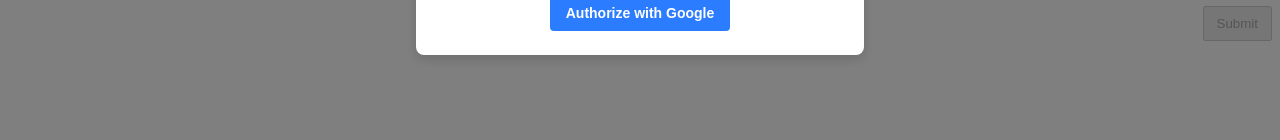
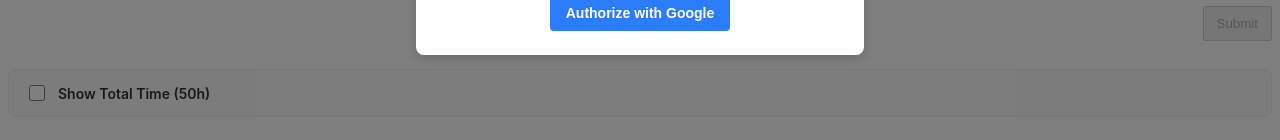
Before and after one commit to alaws-scottlogic/time-allocated-to-issue, a React (Vite) app: page / in a window 1280 px wide. Shown: the part 448-588 px from the top of the page. Built offline with nearby package versions, Linux system fonts and the light colour scheme; no server answers; sample sign-in values are in the browser's storage.

Commit message:
add timing progress bar

```diff
--- a/src/App.jsx
+++ b/src/App.jsx
@@ -37,6 +37,8 @@
   const [error, setError] = useState("");
   const [noteText, setNoteText] = useState("");
   const [notesSaving, setNotesSaving] = useState(false);
+  const [timings, setTimings] = useState([]);
+  const [showProgress, setShowProgress] = useState(false);
 
   async function saveNote(text) {
     const trimmed = (text || "").trim();
@@ -83,6 +85,23 @@
     }
   }, []);
 
+  const reloadTimings = React.useCallback(async () => {
+    try {
+      const spreadsheetId =
+        localStorage.getItem("spreadsheetId") ||
+        (import.meta.env && import.meta.env.VITE_GOOGLE_SHEETS_SPREADSHEET_ID);
+      if (!spreadsheetId) return;
+      const clientId =
+        (import.meta.env && import.meta.env.VITE_GOOGLE_CLIENT_ID) || null;
+      const data = await sheetsClient
+        .getTimings(spreadsheetId, clientId)
+        .catch(() => []);
+      setTimings(data || []);
+    } catch (e) {
+      console.error("Failed to reload timings", e);
+    }
+  }, []);
+
   // NEW: Handle Google OAuth callback
   useEffect(() => {
     const params = new URLSearchParams(window.location.search);
@@ -111,17 +130,27 @@
     }
   }, []);
 
-  // Load saved issues on mount
+  // Load saved issues and timings on mount
   useEffect(() => {
     reloadIssues();
-  }, []);
+    reloadTimings();
+  }, [reloadIssues, reloadTimings]);
 
-  // When authentication (re-)establishes, refresh the Issues list automatically
+  // Refresh data when switching to home view
+  useEffect(() => {
+    if (view === "home") {
+      reloadIssues();
+      reloadTimings();
+    }
+  }, [view, reloadIssues, reloadTimings]);
+
+  // When authentication (re-)establishes, refresh the lists automatically
   useEffect(() => {
     if (authStatus && authStatus.authenticated) {
       reloadIssues();
+      reloadTimings();
     }
-  }, [authStatus && authStatus.authenticated, reloadIssues]);
+  }, [authStatus && authStatus.authenticated, reloadIssues, reloadTimings]);
 
   async function addIssues(override) {
     const raw =
@@ -239,6 +268,7 @@
               (import.meta.env && import.meta.env.VITE_GOOGLE_CLIENT_ID) ||
               null;
             await sheetsClient.appendTiming(spreadsheetId, closed, clientId);
+            reloadTimings();
           }
         }
         // Clear active after stopping
@@ -280,6 +310,7 @@
           await sheetsClient
             .appendTiming(spreadsheetId, closed, clientId)
             .catch(() => {});
+          reloadTimings();
         }
       }
     } catch (e) {
@@ -627,6 +658,11 @@
       window.removeEventListener("time_alloc_tokens_cleared", onCustom);
     };
   }, []);
+
+  const totalHours =
+    timings.length > 0
+      ? timings.reduce((acc, t) => acc + (t.duration || 0), 0) / 3600
+      : 0;
 
   return (
     <div
@@ -1049,6 +1085,86 @@
               {notesSaving ? "Saving…" : "Submit"}
             </button>
           </div>
+
+          <div
+            style={{
+              marginTop: 16,
+              padding: "12px 16px",
+              border: "1px solid #eee",
+              borderRadius: 8,
+              background: "#fafafa",
+            }}
+          >
+            <label
+              style={{
+                display: "flex",
+                alignItems: "center",
+                gap: 10,
+                fontSize: 14,
+                fontWeight: 600,
+                color: "#333",
+                cursor: "pointer",
+              }}
+            >
+              <input
+                type="checkbox"
+                checked={showProgress}
+                onChange={(e) => setShowProgress(e.target.checked)}
+                style={{ width: 16, height: 16 }}
+              />
+              Show Total Time (50h)
+            </label>
+
+            {showProgress && (
+              <div style={{ marginTop: 16 }}>
+                <div
+                  style={{
+                    display: "flex",
+                    justifyContent: "space-between",
+                    fontSize: 13,
+                    fontWeight: 600,
+                    marginBottom: 8,
+                    color: "#555",
+                  }}
+                >
+                  <span>Total Elapsed: {totalHours.toFixed(1)}h</span>
+                </div>
+                <div
+                  style={{
+                    width: "100%",
+                    height: 12,
+                    background: "#e0e0e0",
+                    borderRadius: 6,
+                    overflow: "hidden",
+                    boxShadow: "inset 0 1px 2px rgba(0,0,0,0.1)",
+                  }}
+                >
+                  <div
+                    style={{
+                      width: `${Math.min((totalHours / 50) * 100, 100)}%`,
+                      height: "100%",
+                      background: totalHours >= 50 ? "#4caf50" : "#2196f3",
+                      transition: "width 0.5s cubic-bezier(0.4, 0, 0.2, 1)",
+                      boxShadow: "0 1px 2px rgba(0,0,0,0.2)",
+                    }}
+                  />
+                </div>
+                {totalHours >= 50 && (
+                  <div
+                    style={{
+                      marginTop: 8,
+                      fontSize: 12,
+                      color: "#2e7d32",
+                      fontWeight: 600,
+                      textAlign: "center",
+                    }}
+                  >
+                    🎉 Goal Reached!
+                  </div>
+                )}
+              </div>
+            )}
+          </div>
         </section>
       )}
     </div>
```
